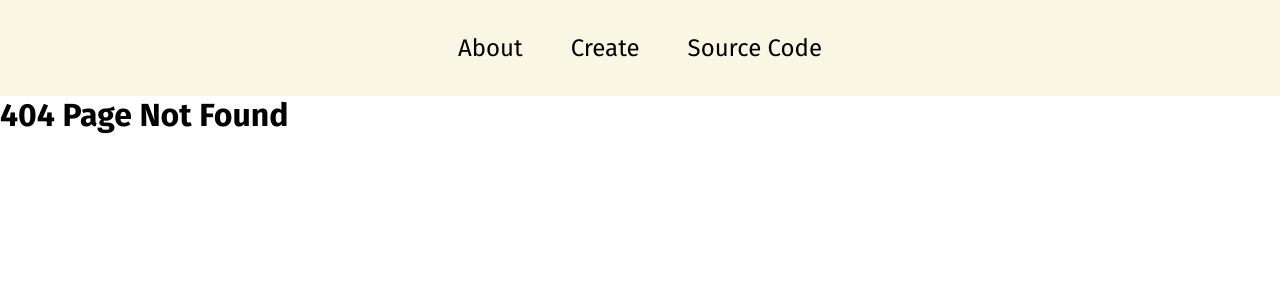
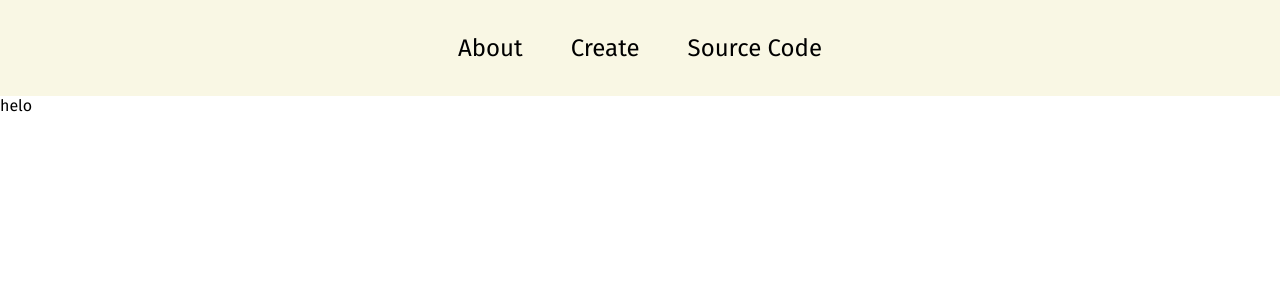
Before and after one commit to sandeepsreekumar4067/slide-genie, a React (Vite) app: page /prompt in a window 1280 px wide. Before the commit this address had no page. Shown: the top 300 px of the page. Built offline with nearby package versions, Linux system fonts and the light colour scheme; a web font is replaced by a local one.

Commit message:
about to make the prompt page

```diff
--- a/app.jsx
+++ b/app.jsx
@@ -1,12 +1,14 @@
 import { Routes, Route } from "react-router-dom";
 import Home from "./src/Frontend/components/home";
 import NavBar from "./src/Frontend/components/navbar";
+import PromptPage from "./src/Frontend/components/prompt";
 const App = () => {
   return (
     <>
       <NavBar />
       <Routes>
         <Route path="/" element={<Home />} />
+        <Route path="/prompt" element={<PromptPage/>} />
         <Route path="*" element={<h1>404 Page Not Found</h1>} />
       </Routes>
     </>
--- /dev/null
+++ b/src/Frontend/components/prompt.jsx
@@ -0,0 +1,9 @@
+const PromptPage = () => {
+    return (
+        <div className="prompt-container">
+            helo
+        </div>
+     );
+}
+
+export default PromptPage;
```
